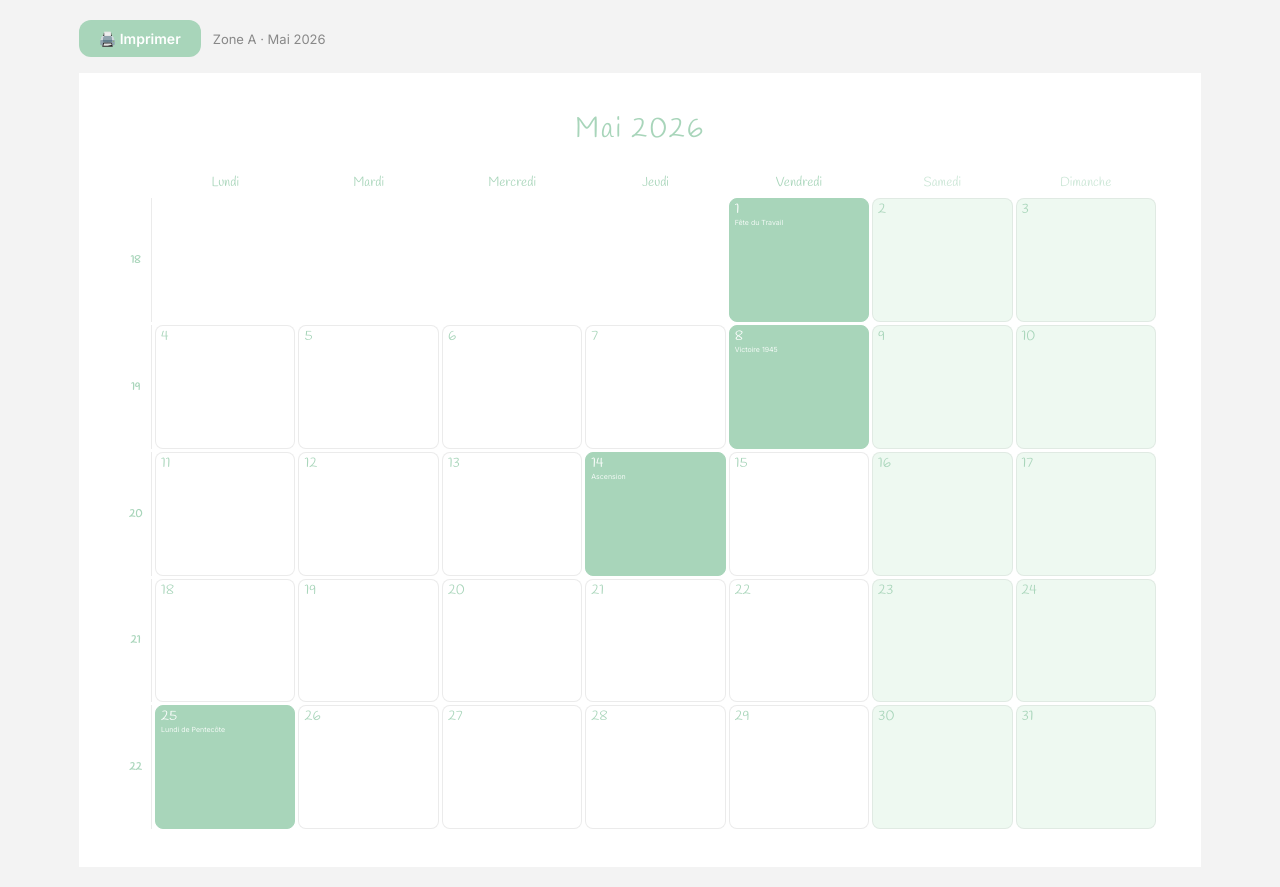
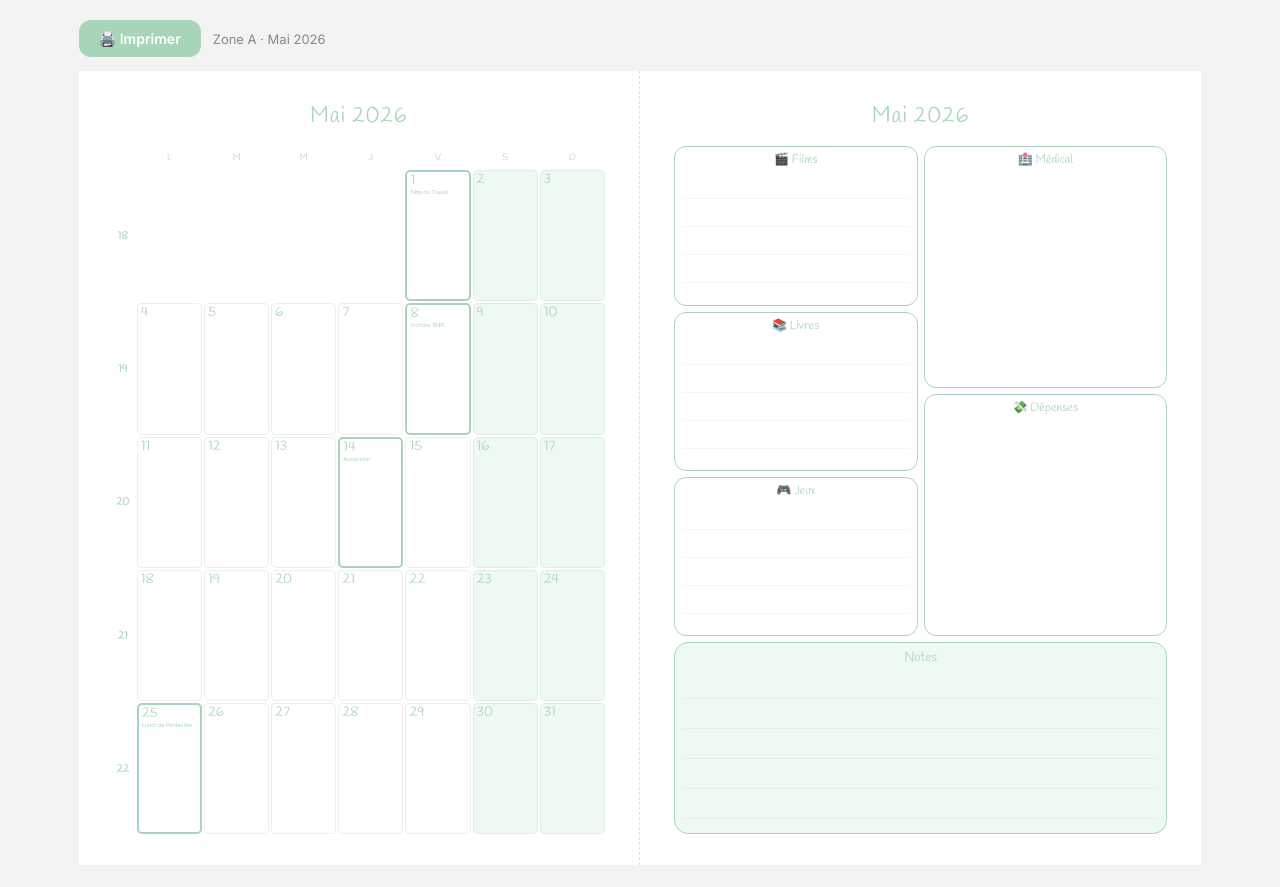
Before and after one commit to Croquy/My-Tools, a plain HTML site: page agenda-mois.html in a window 1280 px wide. Drawn offline with Linux system fonts and the light colour scheme; no server answers.

Commit message:
Refactor agenda-mois.html structure and styles

```diff
--- a/agenda-mois.html
+++ b/agenda-mois.html
@@ -1,7 +1,7 @@
 <!DOCTYPE html>
 <html lang="fr">
 <head>
-<meta charset="UTF-8" />
+<meta charset="UTF-8"/>
 <meta name="viewport" content="width=device-width, initial-scale=1.0"/>
 <title>Agenda Mensuel</title>
 
@@ -10,7 +10,7 @@
 <link href="https://fonts.googleapis.com/css2?family=Handlee&family=Inter:wght@400;500;600&display=swap" rel="stylesheet">
 
 <style>
-/* ─── Palette fixe par mois ─── */
+/* ─── Variables (écrasées par JS selon le mois) ─── */
 :root {
   --accent: #9B7FCC;
   --pastel: #EDE5FF;
@@ -27,10 +27,10 @@ body {
   padding: 20px;
 }
 
-/* ─── Bouton impression (masqué à l'impression) ─── */
+/* ─── Contrôles ─── */
 .controls {
   width: 297mm;
-  margin: 0 auto 16px;
+  margin: 0 auto 14px;
   display: flex;
   align-items: center;
   gap: 12px;
@@ -53,111 +53,102 @@ body {
   color: #888;
 }
 
-/* ─── Page A4 paysage ─── */
+/* ════════════════════════════════
+   PAGE A4 PAYSAGE = 2 × A5 portrait
+════════════════════════════════ */
 .page {
   width: 297mm;
   height: 210mm;
   background: white;
   margin: 0 auto;
-  padding: 10mm 12mm;
   display: flex;
-  flex-direction: column;
   overflow: hidden;
 }
 
-/* ─── En-tête : mois + année ─── */
-.month-header {
-  text-align: center;
-  margin-bottom: 6mm;
+/* ─── Chaque moitié = A5 portrait ─── */
+.half {
+  width: 148.5mm;
+  height: 210mm;
+  padding: 8mm 9mm;
+  display: flex;
+  flex-direction: column;
 }
 
-.month-title {
-  font-family: 'Handlee', cursive;
-  font-size: 28px;
-  color: var(--accent);
-  letter-spacing: 2px;
+/* Séparateur central (pointillé, visible plié) */
+.half-left {
+  border-right: 1px dashed rgba(0,0,0,0.12);
 }
 
 
+/* ════════════════════════════════
+   MOITIÉ GAUCHE — CALENDRIER
+════════════════════════════════ */
 
-/* ─── Grille mensuelle ─── */
-.grid {
+/* ─── En-tête mois ─── */
+.month-title {
+  font-family: 'Handlee', cursive;
+  font-size: 22px;
+  color: var(--accent);
+  text-align: center;
+  letter-spacing: 1px;
+  margin-bottom: 5mm;
+  flex-shrink: 0;
+}
+
+/* ─── Grille calendrier ─── */
+.cal-grid {
   flex: 1;
   display: grid;
-  /* col 0 = numéro de semaine, cols 1-7 = jours */
-  grid-template-columns: 28px repeat(7, 1fr);
+  grid-template-columns: 22px repeat(7, 1fr);
   grid-auto-rows: auto;
-  gap: 3px;
+  gap: 2px;
   overflow: hidden;
 }
 
-/* ─── En-têtes colonnes (vide + L M M J V S D) ─── */
-.col-header {
+.cal-col-header {
   font-family: 'Handlee', cursive;
-  font-size: 13px;
+  font-size: 9px;
   color: var(--accent);
   text-align: center;
-  padding: 4px 0;
-  font-weight: normal;
+  padding: 2px 0 4px;
 }
 
-.col-header.weekend { color: var(--accent); opacity: 0.6; }
-
-/* ─── Numéro de semaine ─── */
-.week-num {
+.cal-week-num {
   font-size: 11px;
   font-weight: 700;
   font-family: 'Handlee', cursive;
   color: var(--accent);
-  text-align: center;
   display: flex;
   align-items: center;
   justify-content: center;
-  border-right: 1px solid rgba(0,0,0,0.08);
-  padding-right: 4px;
+  padding-right: 2px;
+  opacity: 0.85;
 }
 
 /* ─── Case d'un jour ─── */
 .day-cell {
-  border: 1px solid rgba(0,0,0,0.08);
-  border-radius: 8px;
-  padding: 4px 5px;
-  position: relative;
+  border: 1px solid rgba(0,0,0,0.07);
+  border-radius: 5px;
+  padding: 2px 3px;
+  background: white;
   min-height: 0;
-  background: white;
+  display: flex;
+  flex-direction: column;
 }
 
-/* Case vide (hors mois) */
-.day-cell.empty {
-  background: transparent;
-  border-color: transparent;
+.day-cell.empty   { background: transparent; border-color: transparent; }
+.day-cell.weekend { background: var(--pastel); border-color: rgba(0,0,0,0.05); }
+
+.day-cell.ferie {
+  background: white;
+  border: 2px solid var(--accent);
 }
+.day-cell.ferie .day-num  { color: var(--accent); }
+.day-cell.ferie .ferie-lbl { color: var(--accent); }
 
-/* Week-end : fond pastel */
-.day-cell.weekend {
-  background: var(--pastel);
-  border-color: rgba(0,0,0,0.06);
-}
+.day-cell.vacance { border-color: var(--accent); }
+.day-cell.vacance .day-num { font-style: italic; }
 
-/* Jour férié : fond accent, texte blanc */
-.day-cell.ferie {
-  background: var(--accent);
-  border-color: var(--accent);
-}
-
-.day-cell.ferie .day-num,
-.day-cell.ferie .day-name,
-.day-cell.ferie .ferie-label { color: white; }
-
-/* Vacances : bordure accent + italique */
-.day-cell.vacance {
-  border-color: var(--accent);
-}
-
-.day-cell.vacance .day-num,
-.day-cell.vacance .day-name { font-style: italic; }
-
-/* Numéro du jour */
 .day-num {
   font-family: 'Handlee', cursive;
   font-size: 14px;
@@ -165,21 +156,111 @@ body {
   line-height: 1;
 }
 
-/* Nom abrégé du jour (affiché seulement si place) */
-.day-name {
-  font-size: 8px;
-  color: #bbb;
+.ferie-lbl {
+  font-size: 5.5px;
+  color: var(--accent);
   margin-top: 1px;
+  line-height: 1.2;
 }
 
-/* Label jour férié */
-.ferie-label {
-  font-size: 7px;
+
+
+
+/* ════════════════════════════════
+   MOITIÉ DROITE — NOTES
+════════════════════════════════ */
+.notes-header {
+  font-family: 'Handlee', cursive;
+  font-size: 22px;
   color: var(--accent);
-  margin-top: 2px;
-  line-height: 1.2;
-  opacity: 0.85;
+  text-align: center;
+  letter-spacing: 1px;
+  margin-bottom: 4mm;
+  flex-shrink: 0;
 }
+
+/* Zone principale : 2 colonnes + bloc notes en bas */
+.notes-body {
+  flex: 1;
+  display: flex;
+  flex-direction: column;
+  gap: 6px;
+  overflow: hidden;
+}
+
+/* Ligne du haut : col gauche (films/livres/jeux) + col droite (médical/dépenses) */
+.notes-cols {
+  flex: 1;
+  display: flex;
+  gap: 6px;
+  overflow: hidden;
+}
+
+.notes-col {
+  flex: 1;
+  display: flex;
+  flex-direction: column;
+  gap: 6px;
+}
+
+/* ─── Bloc générique (bordure arrondie) ─── */
+.bloc {
+  border: var(--border);
+  border-radius: 12px;
+  padding: 5px 7px;
+  display: flex;
+  flex-direction: column;
+  overflow: hidden;
+}
+
+.bloc-title {
+  font-family: 'Handlee', cursive;
+  font-size: 12px;
+  color: var(--accent);
+  text-align: center;
+  margin-bottom: 3px;
+  flex-shrink: 0;
+}
+
+/* Lignes réglées dans les blocs */
+.bloc-lines {
+  flex: 1;
+  background-image: repeating-linear-gradient(
+    to bottom,
+    transparent,
+    transparent 27px,
+    rgba(0,0,0,0.07) 28px
+  );
+}
+
+/* ─── Bloc Notes (style Pensées) ─── */
+.bloc-notes {
+  flex-shrink: 0;
+  height: 28%;
+  background: var(--pastel);
+  border-radius: 14px;
+  padding: 6px 8px;
+}
+
+.bloc-notes .bloc-title {
+  font-size: 13px;
+}
+
+.bloc-notes .bloc-lines {
+  background-image: repeating-linear-gradient(
+    to bottom,
+    transparent,
+    transparent 29px,
+    rgba(0,0,0,0.08) 30px
+  );
+}
+
+/* Col gauche : 3 blocs égaux */
+.col-left .bloc  { flex: 1; }
+
+/* Col droite : 2 blocs égaux mais plus hauts */
+.col-right .bloc { flex: 1; }
+
 
 /* ─── Impression ─── */
 @media print {
@@ -199,12 +280,59 @@ body {
 </div>
 
 <div class="page">
-  <div class="month-header">
+
+  <!-- ══ MOITIÉ GAUCHE : CALENDRIER ══ -->
+  <div class="half half-left">
     <div class="month-title" id="monthTitle"></div>
-
+    <div class="cal-grid" id="calGrid"></div>
   </div>
 
-  <div class="grid" id="grid"></div>
+  <!-- ══ MOITIÉ DROITE : NOTES ══ -->
+  <div class="half half-right">
+    <div class="notes-header" id="notesHeader"></div>
+
+    <div class="notes-body">
+
+      <!-- Ligne du haut : 2 colonnes -->
+      <div class="notes-cols">
+
+        <!-- Col gauche : Films · Livres · Jeux -->
+        <div class="notes-col col-left">
+          <div class="bloc">
+            <div class="bloc-title">🎬 Films</div>
+            <div class="bloc-lines"></div>
+          </div>
+          <div class="bloc">
+            <div class="bloc-title">📚 Livres</div>
+            <div class="bloc-lines"></div>
+          </div>
+          <div class="bloc">
+            <div class="bloc-title">🎮 Jeux</div>
+            <div class="bloc-lines"></div>
+          </div>
+        </div>
+
+        <!-- Col droite : Médical · Dépenses -->
+        <div class="notes-col col-right">
+          <div class="bloc">
+            <div class="bloc-title">🏥 Médical</div>
+          </div>
+          <div class="bloc">
+            <div class="bloc-title">💸 Dépenses</div>
+          </div>
+        </div>
+
+      </div>
+
+      <!-- Bas : grand bloc Notes -->
+      <div class="bloc bloc-notes">
+        <div class="bloc-title">Notes</div>
+        <div class="bloc-lines"></div>
+      </div>
+
+    </div>
+  </div>
+
 </div>
 
 
@@ -213,18 +341,18 @@ body {
    PALETTES PAR MOIS (0 = janvier)
 ════════════════════════════════ */
 const THEMES = [
-  { accent: "#7FB8E0", pastel: "#EBF5FF" }, // Janvier  — bleu hivernal
-  { accent: "#89A8D5", pastel: "#E6EEFF" }, // Février  — bleu doux
-  { accent: "#7DC4A0", pastel: "#EDFAF3" }, // Mars     — vert tendre
-  { accent: "#5FAF82", pastel: "#E6F7EE" }, // Avril    — vert printemps
-  { accent: "#A8D5BA", pastel: "#EEF9F1" }, // Mai      — vert menthe
-  { accent: "#E07FAF", pastel: "#FFF0F6" }, // Juin     — rose pêche
-  { accent: "#F4A7C3", pastel: "#FFF4F8" }, // Juillet  — rose vif
-  { accent: "#D9A8D0", pastel: "#FCEEFF" }, // Août     — rose corail
-  { accent: "#B8A1D9", pastel: "#F3ECFF" }, // Septembre— violet doux
-  { accent: "#9B7FCC", pastel: "#EDE5FF" }, // Octobre  — violet moyen
-  { accent: "#5B9BD5", pastel: "#E6F2FF" }, // Novembre — bleu profond
-  { accent: "#89C4C4", pastel: "#E8F9F9" }, // Décembre — bleu-violet
+  { accent: "#7FB8E0", pastel: "#EBF5FF" }, // Janvier
+  { accent: "#89A8D5", pastel: "#E6EEFF" }, // Février
+  { accent: "#7DC4A0", pastel: "#EDFAF3" }, // Mars
+  { accent: "#5FAF82", pastel: "#E6F7EE" }, // Avril
+  { accent: "#A8D5BA", pastel: "#EEF9F1" }, // Mai
+  { accent: "#E07FAF", pastel: "#FFF0F6" }, // Juin
+  { accent: "#F4A7C3", pastel: "#FFF4F8" }, // Juillet
+  { accent: "#D9A8D0", pastel: "#FCEEFF" }, // Août
+  { accent: "#B8A1D9", pastel: "#F3ECFF" }, // Septembre
+  { accent: "#9B7FCC", pastel: "#EDE5FF" }, // Octobre
+  { accent: "#5B9BD5", pastel: "#E6F2FF" }, // Novembre
+  { accent: "#89C4C4", pastel: "#E8F9F9" }, // Décembre
 ];
 
 const MONTHS_FR = [
@@ -232,13 +360,11 @@ const MONTHS_FR = [
   "Juillet","Août","Septembre","Octobre","Novembre","Décembre"
 ];
 
-const DAYS_SHORT = ["Lundi","Mardi","Mercredi","Jeudi","Vendredi","Samedi","Dimanche"];
+const DAYS_SHORT = ["L","M","M","J","V","S","D"];
 
 
-/* ════════════════════════════════
-   LECTURE DES PARAMÈTRES URL
-════════════════════════════════ */
-const params = new URLSearchParams(window.location.search);
+/* ─── Lecture des paramètres URL ─── */
+const params   = new URLSearchParams(window.location.search);
 const moisParam = params.get("mois") || (() => {
   const n = new Date();
   return `${n.getFullYear()}-${String(n.getMonth()+1).padStart(2,"0")}`;
@@ -249,15 +375,18 @@ const [yearStr, monthStr] = moisParam.split("-");
 const year  = parseInt(yearStr);
 const month = parseInt(monthStr) - 1; // 0-based
 
-/* ─── Application du thème du mois ─── */
+/* ─── Thème du mois ─── */
 const theme = THEMES[month];
 document.documentElement.style.setProperty("--accent", theme.accent);
 document.documentElement.style.setProperty("--pastel", theme.pastel);
 document.documentElement.style.setProperty("--border", `1.5px solid ${theme.accent}`);
 
-/* ─── Titre ─── */
-document.getElementById("monthTitle").textContent = `${MONTHS_FR[month]} ${year}`;
-document.getElementById("controlInfo").textContent = `Zone ${zone !== "none" ? zone : "—"} · ${MONTHS_FR[month]} ${year}`;
+/* ─── Titres ─── */
+const label = `${MONTHS_FR[month]} ${year}`;
+document.getElementById("monthTitle").textContent  = label;
+document.getElementById("notesHeader").textContent = label;
+document.getElementById("controlInfo").textContent =
+  `Zone ${zone !== "none" ? zone : "—"} · ${label}`;
 
 
 /* ════════════════════════════════
@@ -277,39 +406,35 @@ function dateKey(d) {
 
 
 /* ════════════════════════════════
-   JOURS FÉRIÉS (algorithme local)
+   JOURS FÉRIÉS
 ════════════════════════════════ */
 function easterSunday(y) {
   const a=y%19,b=Math.floor(y/100),c=y%100,d=Math.floor(b/4),e=b%4;
   const f=Math.floor((b+8)/25),g=Math.floor((b-f+1)/3);
   const h=(19*a+b-d-g+15)%30,i=Math.floor(c/4),k=c%4;
   const l=(32+2*e+2*i-h-k)%7,m=Math.floor((a+11*h+22*l)/451);
-  const mo=Math.floor((h+l-7*m+114)/31)-1;
-  const dy=((h+l-7*m+114)%31)+1;
-  return new Date(y,mo,dy);
+  return new Date(y, Math.floor((h+l-7*m+114)/31)-1, ((h+l-7*m+114)%31)+1);
 }
 
-/** Retourne une Map dateKey → libellé pour tous les jours fériés de l'année y */
 function getHolidays(y) {
   const e   = easterSunday(y);
   const add = (dt,n) => { const d=new Date(dt); d.setDate(d.getDate()+n); return d; };
   const k   = d => dateKey(d);
   const map = new Map();
-  map.set(`${y}-01-01`,   "Jour de l'An");
-  map.set(k(add(e,1)),    "Lundi de Pâques");
-  map.set(`${y}-05-01`,   "Fête du Travail");
-  map.set(`${y}-05-08`,   "Victoire 1945");
-  map.set(k(add(e,39)),   "Ascension");
-  map.set(k(add(e,50)),   "Lundi de Pentecôte");
-  map.set(`${y}-07-14`,   "Fête nationale");
-  map.set(`${y}-08-15`,   "Assomption");
-  map.set(`${y}-11-01`,   "Toussaint");
-  map.set(`${y}-11-11`,   "Armistice");
-  map.set(`${y}-12-25`,   "Noël");
+  map.set(`${y}-01-01`, "Jour de l'An");
+  map.set(k(add(e,1)),  "Lundi de Pâques");
+  map.set(`${y}-05-01`, "Fête du Travail");
+  map.set(`${y}-05-08`, "Victoire 1945");
+  map.set(k(add(e,39)), "Ascension");
+  map.set(k(add(e,50)), "Lundi de Pentecôte");
+  map.set(`${y}-07-14`, "Fête nationale");
+  map.set(`${y}-08-15`, "Assomption");
+  map.set(`${y}-11-01`, "Toussaint");
+  map.set(`${y}-11-11`, "Armistice");
+  map.set(`${y}-12-25`, "Noël");
   return map;
 }
 
-// Fusionne les deux années (cas où le mois de janvier affiche des jours de déc.)
 const holidayMap = new Map([...getHolidays(year), ...getHolidays(year+1)]);
 
 
@@ -341,48 +466,36 @@ function isVacance(dk, ranges) {
 
 
 /* ════════════════════════════════
-   CONSTRUCTION DE LA GRILLE
+   CONSTRUCTION DU CALENDRIER
 ════════════════════════════════ */
-async function buildGrid() {
+async function buildCalendar() {
   const vacRanges = await fetchVacances(zone);
-  const grid      = document.getElementById("grid");
+  const grid      = document.getElementById("calGrid");
   grid.innerHTML  = "";
 
   const firstDay = new Date(year, month, 1);
   const lastDay  = new Date(year, month+1, 0).getDate();
   const startDow = (firstDay.getDay()+6) % 7; // 0=lundi
+  const nbRows   = Math.ceil((startDow + lastDay) / 7);
 
-  /* ── En-têtes colonnes ── */
-  // Colonne semaine (vide)
-  const blankH = document.createElement("div");
-  grid.appendChild(blankH);
+  grid.style.gridTemplateRows = `auto repeat(${nbRows}, 1fr)`;
 
+  /* En-têtes colonnes */
+  grid.appendChild(document.createElement("div")); // vide au-dessus des numéros de semaine
   DAYS_SHORT.forEach((d, i) => {
     const h = document.createElement("div");
-    h.className = "col-header" + (i >= 5 ? " weekend" : "");
+    h.className   = "cal-col-header";
     h.textContent = d;
     grid.appendChild(h);
   });
 
-  /* ── Lignes (semaines) ── */
-  // Calcul du nombre de lignes nécessaires
-  const totalCells = startDow + lastDay;
-  const nbRows     = Math.ceil(totalCells / 7);
-
-  // Ajuste la hauteur des lignes dynamiquement
-  // en-têtes + nbRows lignes
-  grid.style.gridTemplateRows = `auto repeat(${nbRows}, 1fr)`;
-
-  let dayNum = 1;
-
+  /* Lignes semaine */
   for (let row = 0; row < nbRows; row++) {
     /* Numéro de semaine */
-    const firstDayOfRow = new Date(year, month, dayNum < 1 ? 1 : dayNum);
-    // Trouver quel jour de cette ligne correspond au début réel
     const rowStart = row * 7 - startDow + 1;
     const refDate  = new Date(year, month, Math.max(1, rowStart));
     const wn       = document.createElement("div");
-    wn.className   = "week-num";
+    wn.className   = "cal-week-num";
     wn.textContent = getISOWeek(refDate);
     grid.appendChild(wn);
 
@@ -394,39 +507,40 @@ async function buildGrid() {
       if (cellDay < 1 || cellDay > lastDay) {
         cell.className = "day-cell empty";
       } else {
-        const date   = new Date(year, month, cellDay);
-        const dk     = dateKey(date);
-        const isWE   = col >= 5;
-        const isFer  = holidayMap.has(dk);
-        const isVac  = !isFer && isVacance(dk, vacRanges);
+        const date  = new Date(year, month, cellDay);
+        const dk    = dateKey(date);
+        const isWE  = col >= 5;
+        const isFer = holidayMap.has(dk);
+        const isVac = !isFer && isVacance(dk, vacRanges);
 
         cell.className = "day-cell"
-          + (isFer  ? " ferie"   : "")
-          + (isVac  ? " vacance" : "")
-          + (!isFer && isWE ? " weekend" : "");
+          + (isFer            ? " ferie"   : "")
+          + (isVac            ? " vacance" : "")
+          + (!isFer && isWE   ? " weekend" : "");
 
-        // Numéro du jour
+        /* Numéro du jour */
         const num = document.createElement("div");
         num.className   = "day-num";
         num.textContent = cellDay;
         cell.appendChild(num);
 
-        // Label férié
+        /* Libellé férié */
         if (isFer) {
           const lbl = document.createElement("div");
-          lbl.className   = "ferie-label";
+          lbl.className   = "ferie-lbl";
           lbl.textContent = holidayMap.get(dk);
           cell.appendChild(lbl);
         }
+
+
       }
 
       grid.appendChild(cell);
-      dayNum = Math.max(dayNum, cellDay + 1);
     }
   }
 }
 
-buildGrid();
+buildCalendar();
 </script>
 </body>
 </html>
```
